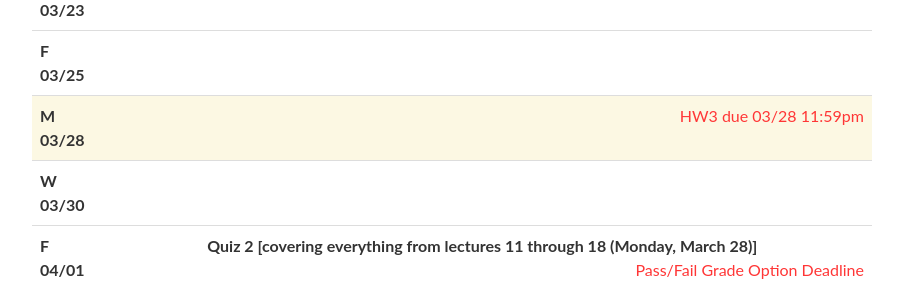
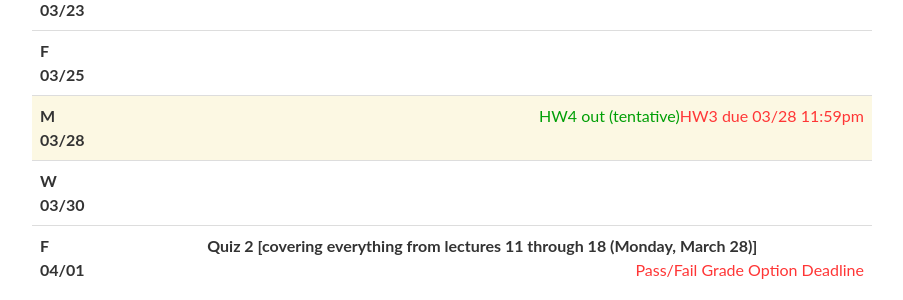
Before and after one commit to cmudeeprl/403website_s22, a Jekyll site: the page built from _pages/lectures.md, in a window 1280 px wide and 900 px high, scrolled down 1849 px. Shown: the part 154-454 px from the top of the window, without its empty margins (188-1091 px from the left). Built offline with Jekyll 4.4.1, drawn with Linux system fonts in a browser that asks for light colours; nearby versions of some CDN libraries; comment, search, counter and statistics services are not loaded.

Commit message:
Update lectures.yml

```diff
--- a/_data/lectures.yml
+++ b/_data/lectures.yml
@@ -522,7 +522,7 @@
   readings:
 
     # - Hafner et al. <a href="https://arxiv.org/abs/1912.01603" target="_blank">Dream to Control<span>:</span>Learning Behaviors by Latent Imagination</a>
-  logistics: <span class="deadline">HW3 due 03/28 11:59pm</span>
+  logistics: <span class="event">HW4 out (tentative)</span><span class="deadline">HW3 due 03/28 11:59pm</span>
   #   - Haarnoja et al. <a href="https://arxiv.org/abs/1801.01290" target="_blank">Soft Actor-Critic<span>:</span> Off-Policy Maximum Entropy Deep Reinforcement Learning with a Stochastic Actor</a>
   #   - Haarnoja et al. <a href="https://arxiv.org/abs/1812.05905" target="_blank">Soft Actor-Critic Algorithms and Applications</a>
   #   - Fujimoto et al. <a href="https://arxiv.org/abs/1802.09477" target="_blank">Addressing Function Approximation Error in Actor-Critic Methods</a>
```
